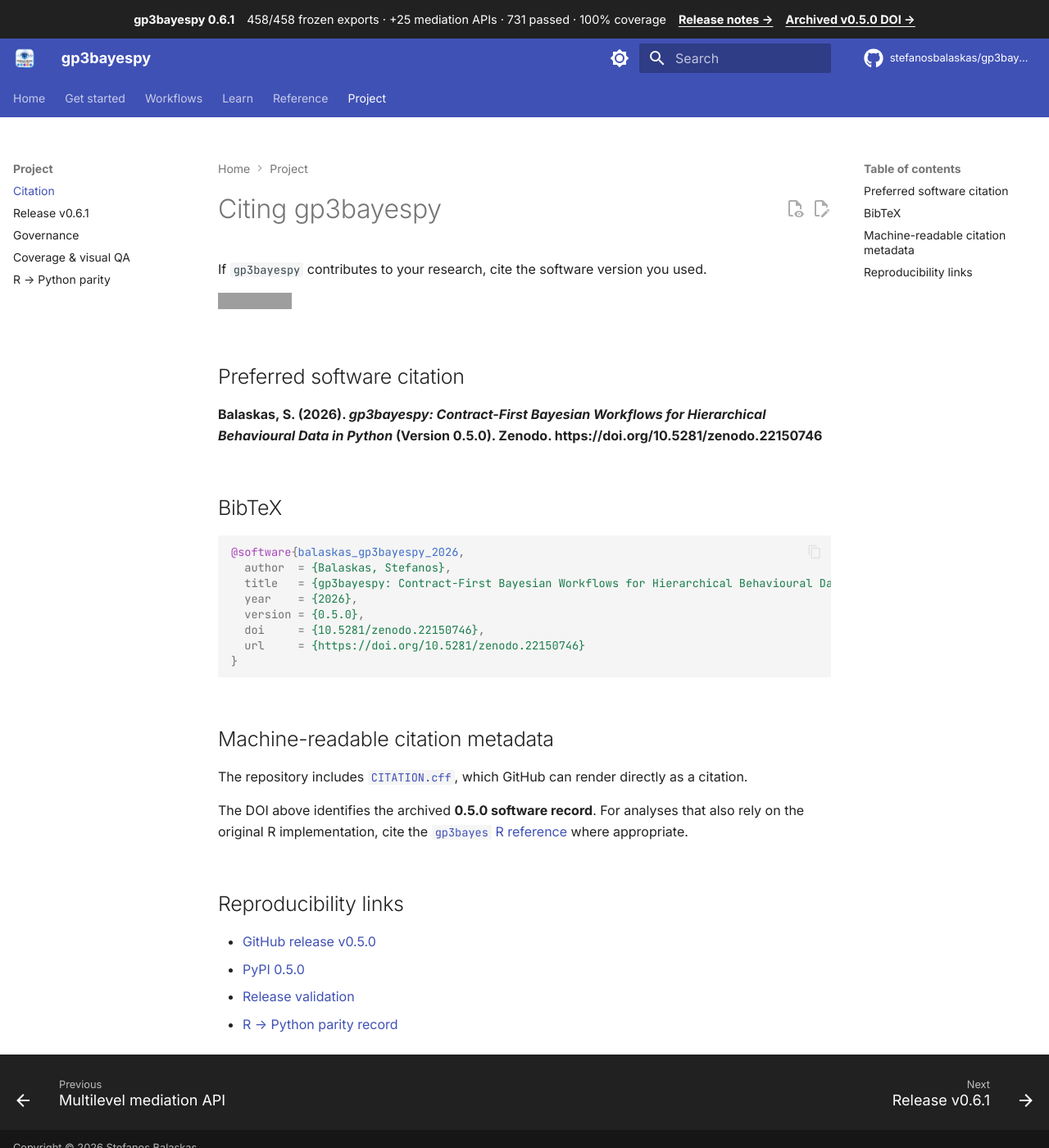
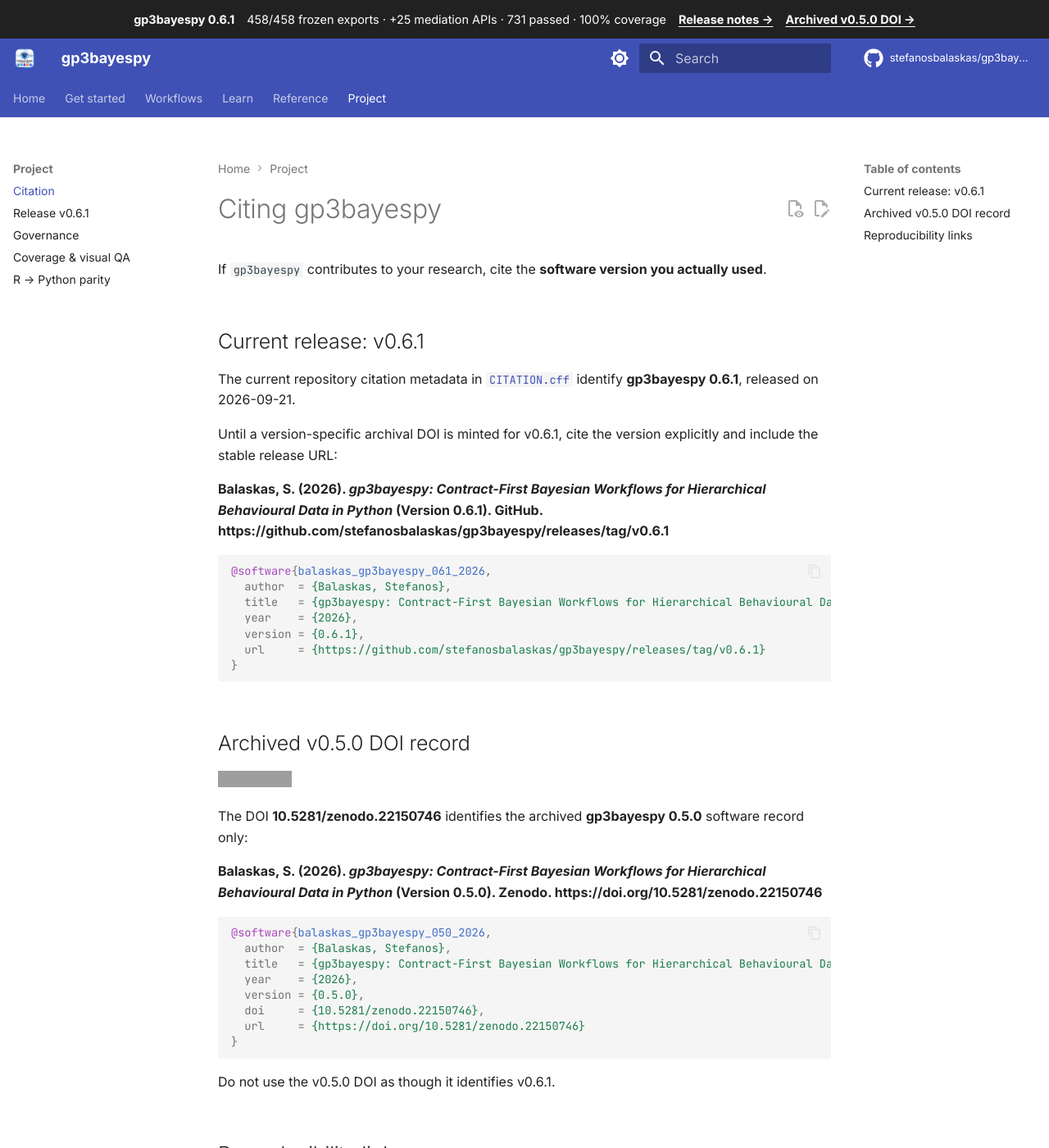
Before and after one commit to stefanosbalaskas/gp3bayespy, an MkDocs documentation site: the page built from docs/citation.md, in a window 1280 px wide and 1400 px high. Shown: the whole window at 82% size. Built offline with MkDocs 1.6.1 and Material for MkDocs 9.7.7, drawn with Linux system fonts in a browser that asks for light colours; comment, search, counter and statistics services are not loaded; some of the changed text lies outside the part shown; grey boxes are pictures that could not be loaded.

Commit message:
docs: sync docs/citation.md with v0.6.1 release

````diff
--- a/docs/citation.md
+++ b/docs/citation.md
@@ -1,22 +1,49 @@
 ---
 title: Citing gp3bayespy
-description: Citation metadata and DOI for gp3bayespy 0.5.0.
+description: Version-aware citation guidance for gp3bayespy, including the archived v0.5.0 DOI.
 ---
 
 # Citing gp3bayespy
 
-If `gp3bayespy` contributes to your research, cite the software version you used.
+If `gp3bayespy` contributes to your research, cite the **software version you
+actually used**.
 
-[![DOI](https://zenodo.org/badge/DOI/10.5281/zenodo.22150746.svg)](https://doi.org/10.5281/zenodo.22150746)
+## Current release: v0.6.1
 
-## Preferred software citation
+The current repository citation metadata in
+[`CITATION.cff`](https://github.com/stefanosbalaskas/gp3bayespy/blob/main/CITATION.cff)
+identify **gp3bayespy 0.6.1**, released on 2026-09-21.
 
-**Balaskas, S. (2026). _gp3bayespy: Contract-First Bayesian Workflows for Hierarchical Behavioural Data in Python_ (Version 0.5.0). Zenodo. https://doi.org/10.5281/zenodo.22150746**
+Until a version-specific archival DOI is minted for v0.6.1, cite the version
+explicitly and include the stable release URL:
 
-## BibTeX
+**Balaskas, S. (2026). _gp3bayespy: Contract-First Bayesian Workflows for
+Hierarchical Behavioural Data in Python_ (Version 0.6.1). GitHub.
+https://github.com/stefanosbalaskas/gp3bayespy/releases/tag/v0.6.1**
 
 ```bibtex
-@software{balaskas_gp3bayespy_2026,
+@software{balaskas_gp3bayespy_061_2026,
+  author  = {Balaskas, Stefanos},
+  title   = {gp3bayespy: Contract-First Bayesian Workflows for Hierarchical Behavioural Data in Python},
+  year    = {2026},
+  version = {0.6.1},
+  url     = {https://github.com/stefanosbalaskas/gp3bayespy/releases/tag/v0.6.1}
+}
+```
+
+## Archived v0.5.0 DOI record
+
+[![Archived v0.5.0 DOI](https://zenodo.org/badge/DOI/10.5281/zenodo.22150746.svg)](https://doi.org/10.5281/zenodo.22150746)
+
+The DOI **10.5281/zenodo.22150746** identifies the archived **gp3bayespy
+0.5.0** software record only:
+
+**Balaskas, S. (2026). _gp3bayespy: Contract-First Bayesian Workflows for
+Hierarchical Behavioural Data in Python_ (Version 0.5.0). Zenodo.
+https://doi.org/10.5281/zenodo.22150746**
+
+```bibtex
+@software{balaskas_gp3bayespy_050_2026,
   author  = {Balaskas, Stefanos},
   title   = {gp3bayespy: Contract-First Bayesian Workflows for Hierarchical Behavioural Data in Python},
   year    = {2026},
@@ -26,15 +53,17 @@ If `gp3bayespy` contributes to your research, cite the software version you used
 }
 ```
 
-## Machine-readable citation metadata
-
-The repository includes [`CITATION.cff`](https://github.com/stefanosbalaskas/gp3bayespy/blob/main/CITATION.cff), which GitHub can render directly as a citation.
-
-The DOI above identifies the archived **0.5.0 software record**. For analyses that also rely on the original R implementation, cite the [`gp3bayes` R reference](https://cran.r-project.org/package=gp3bayes) where appropriate.
+Do not use the v0.5.0 DOI as though it identifies v0.6.1.
 
 ## Reproducibility links
 
-- [GitHub release v0.5.0](https://github.com/stefanosbalaskas/gp3bayespy/releases/tag/v0.5.0)
-- [PyPI 0.5.0](https://pypi.org/project/gp3bayespy/0.5.0/)
+- [GitHub release v0.6.1](https://github.com/stefanosbalaskas/gp3bayespy/releases/tag/v0.6.1)
+- [PyPI 0.6.1](https://pypi.org/project/gp3bayespy/0.6.1/)
 - [Release validation](release.md)
+- [Archived GitHub release v0.5.0](https://github.com/stefanosbalaskas/gp3bayespy/releases/tag/v0.5.0)
+- [Archived PyPI 0.5.0](https://pypi.org/project/gp3bayespy/0.5.0/)
 - [R → Python parity record](development/parity.md)
+
+For analyses that also rely on the original R implementation, cite the
+[`gp3bayes` R reference](https://cran.r-project.org/package=gp3bayes) where
+appropriate.
````
